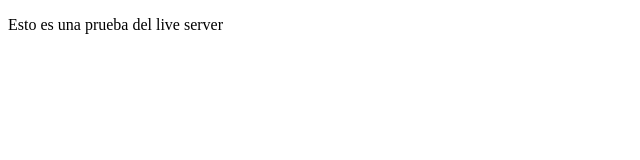
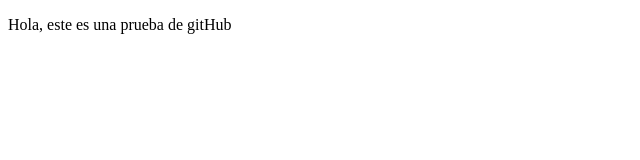
Before and after one commit to diazve/proyectoDemoCursoPrework, a plain HTML site: page index.html in a window 1280 px wide. Shown: the full height of the page, 0-640 px from the left. Drawn offline with Linux system fonts and the light colour scheme.

Commit message:
cambios, modificamos para prueba

```diff
--- a/index.html
+++ b/index.html
@@ -4,11 +4,11 @@
     <meta charset="UTF-8">
     <meta http-equiv="X-UA-Compatible" content="IE=edge">
     <meta name="viewport" content="width=device-width, initial-scale=1.0">
-    <title>titulo</title>
+    <title>proyectoDemoPrework</title>
 </head>
 <body>
     <p>
-        Esto es una prueba del live server
+        Hola, este es una prueba de gitHub
     </p>
 </body>
 </html>
```
